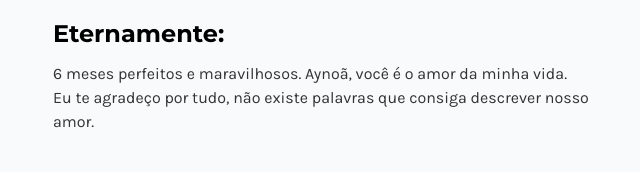
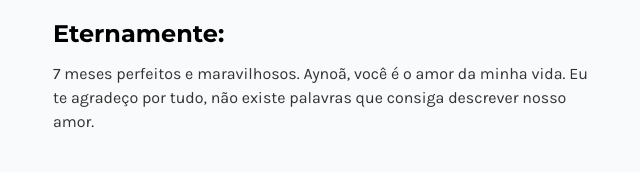
Before and after one commit to BernardoDeveloper/love-2, a React (Vite) app: page / in a window 1280 px wide. Shown: the part 462-634 px from the top of the page, without its empty margins (319-959 px from the left). Built offline with nearby package versions, Linux system fonts and the light colour scheme.

Commit message:
feat: fix month bug

```diff
--- a/src/components/intro.jsx
+++ b/src/components/intro.jsx
@@ -5,7 +5,10 @@ function Intro() {
     const loveDate = new Date('September 24, 2022');
     const now = new Date();
 
-    return loveDate.getMonth() + 1 - now.getMonth();
+    const monthDiff = now.getMonth() - loveDate.getMonth();
+    const yearDiff = now.getYear() - loveDate.getYear();
+
+    return monthDiff + yearDiff * 12;
   };
 
   return (
```
